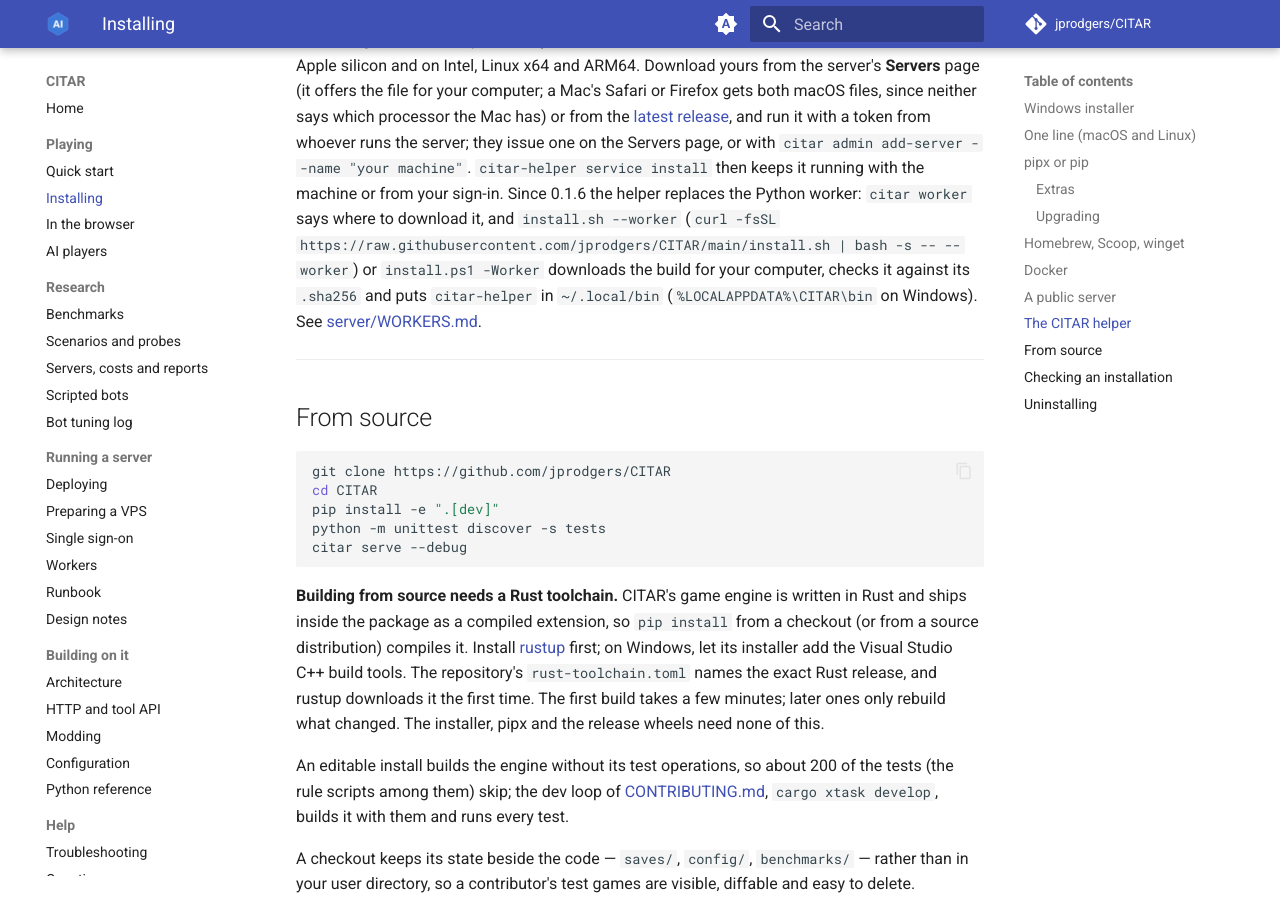
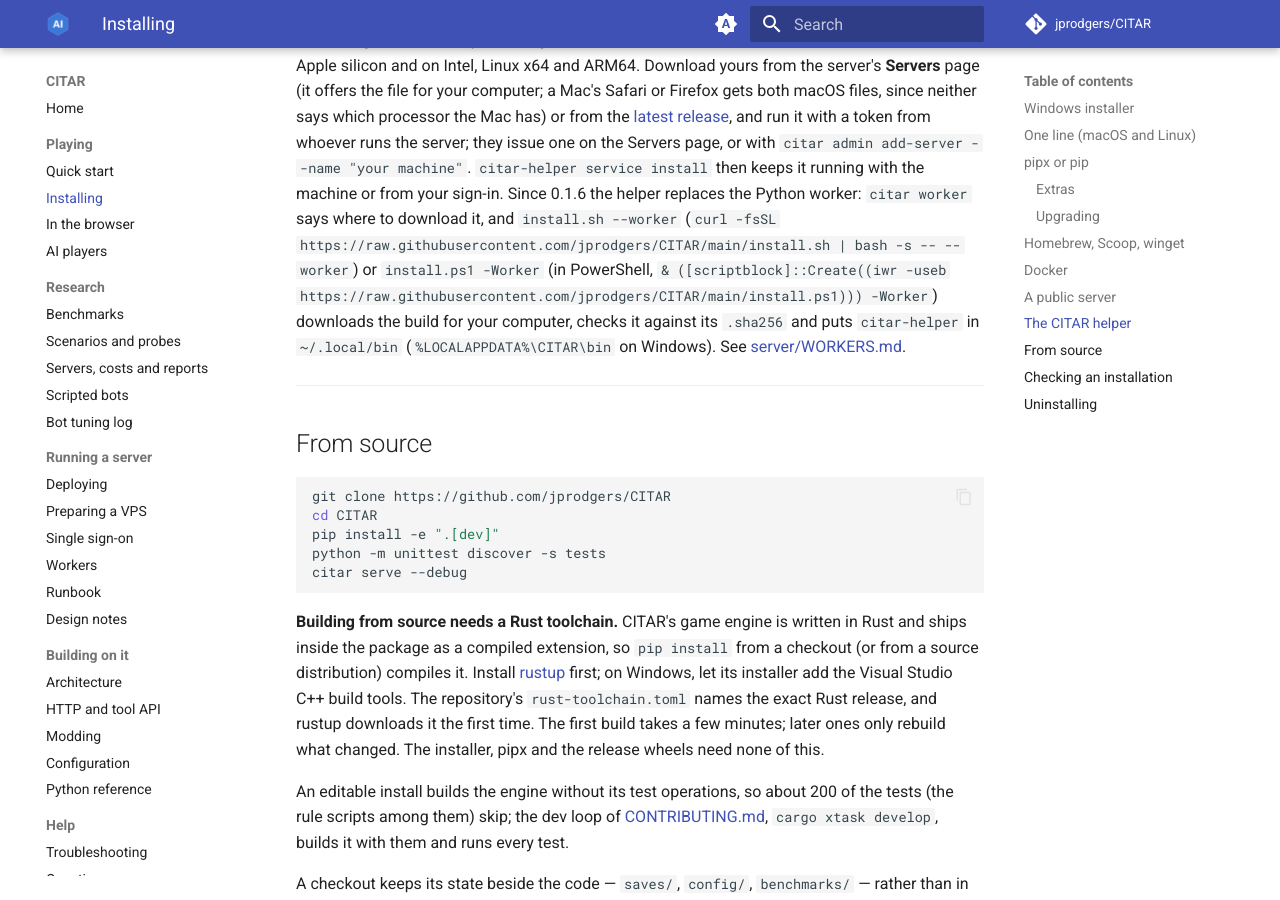
Before and after one commit to jprodgers/CITAR, an MkDocs documentation site: the page built from docs/INSTALL.md, in a window 1280 px wide and 900 px high, scrolled down 3906 px. Built offline with MkDocs 1.6.1 and Material for MkDocs 9.7.7, drawn with Linux system fonts in a browser that asks for light colours; comment, search, counter and statistics services are not loaded.

Commit message:
Docs: install.ps1's one-liner for the helper; gate_run install-ps1's rules
INSTALL.md gives the PowerShell one-liner beside install.sh's for the helper,
and CONTRIBUTING the folder rules and --as-scriptblock of gate_run.py
install-ps1. The wiki is regenerated (never pushed).

Co-Authored-By: Claude Opus 5.5 <noreply@anthropic.com>

```diff
--- a/docs/INSTALL.md
+++ b/docs/INSTALL.md
@@ -174,8 +174,10 @@ and run it with a token from whoever runs the server; they issue one on the Serv
 with the machine or from your sign-in. Since 0.1.6 the helper replaces the Python worker: `citar
 worker` says where to download it, and `install.sh --worker` (`curl -fsSL
 https://raw.githubusercontent.com/jprodgers/CITAR/main/install.sh | bash -s -- --worker`) or
-`install.ps1 -Worker` downloads the build for your computer, checks it against its `.sha256` and puts
-`citar-helper` in `~/.local/bin` (`%LOCALAPPDATA%\CITAR\bin` on Windows). See
+`install.ps1 -Worker` (in PowerShell, `& ([scriptblock]::Create((iwr -useb
+https://raw.githubusercontent.com/jprodgers/CITAR/main/install.ps1))) -Worker`) downloads the build
+for your computer, checks it against its `.sha256` and puts `citar-helper` in `~/.local/bin`
+(`%LOCALAPPDATA%\CITAR\bin` on Windows). See
 [server/WORKERS.md](server/WORKERS.md).
 
 ---
```
Also changed, not shown: CONTRIBUTING.md (+7 -5 lines), wiki/Contributing.md (+7 -5 lines), wiki/Installing.md (+4 -2 lines).
